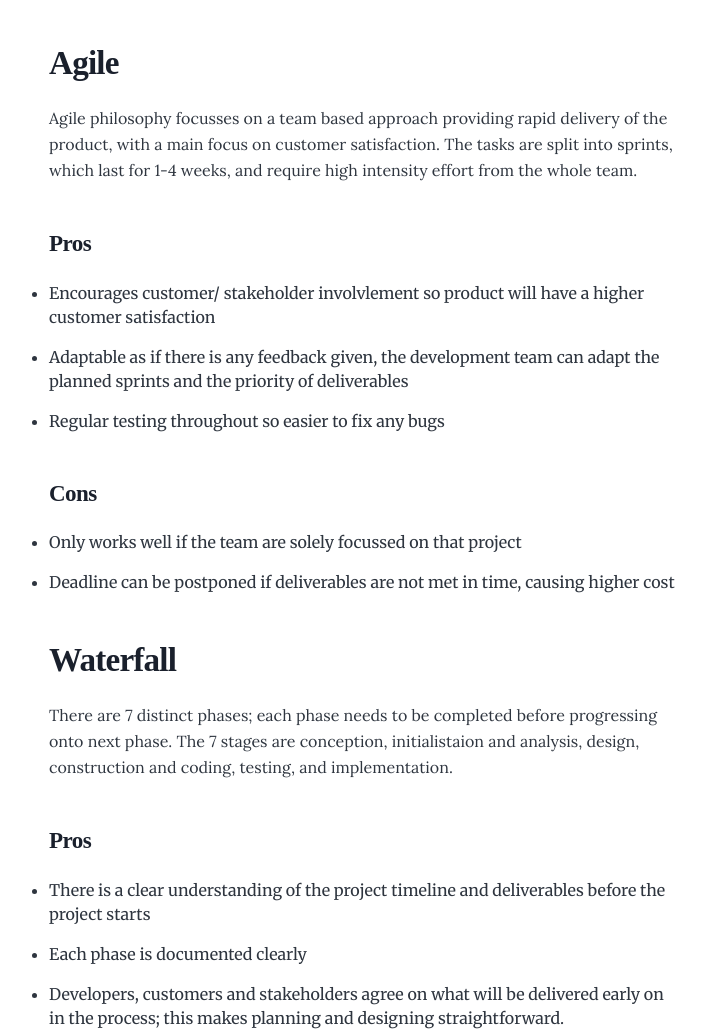
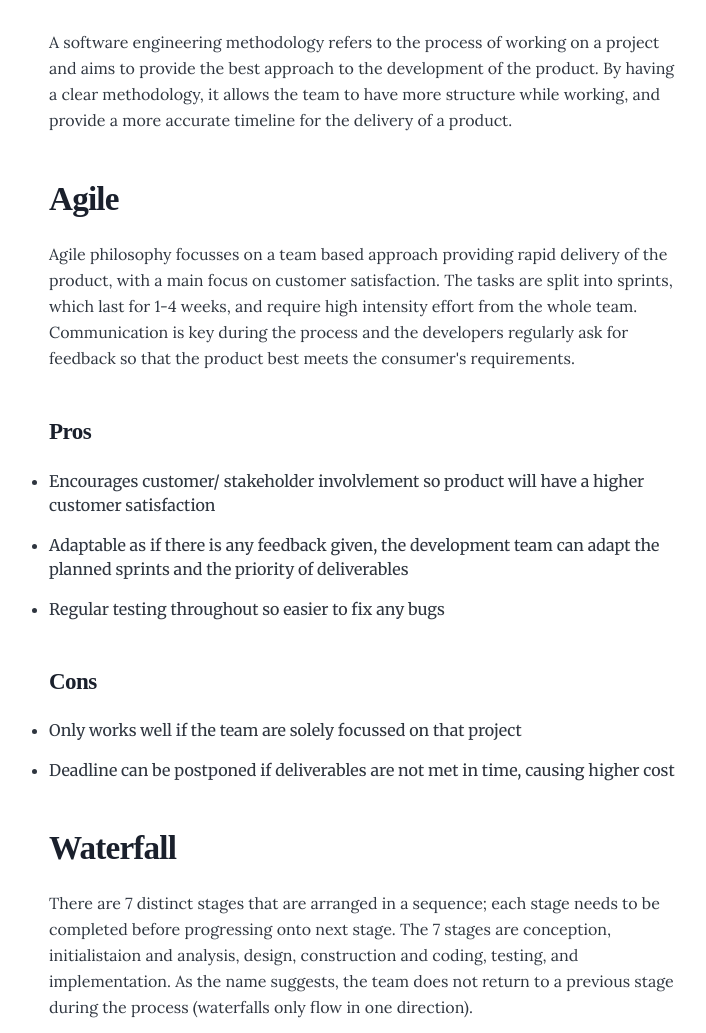
Before and after one commit to komalrathi/komalrathi.github.io, a Gatsby site: page /software-engineering-methodologies/ in a window 1280 px wide. Shown: the part 340-1373 px from the top of the page, without its empty margins (275-981 px from the left). Built offline with nearby package versions, Linux system fonts and the light colour scheme; Gatsby itself is replaced by a stand-in of ours; a web font is replaced by a local one.

Commit message:
update to blog post

```diff
--- a/content/blog/software-engineering-methodologies/index.md
+++ b/content/blog/software-engineering-methodologies/index.md
@@ -1,11 +1,12 @@
 ---
 title: "What are Software Engineering Methodologies?"
 date: "2021-08-09T22:12:03.284Z"
-description: "Comparing the 2 main software engineering methodologies"
+description: "Comparing the 3 main software engineering methodologies"
 ---
+A software engineering methodology refers to the process of working on a project and aims to provide the best approach to the development of the product. By having a clear methodology, it allows the team to have more structure while working, and provide a more accurate timeline for the delivery of a product.
 
 ## Agile
-Agile philosophy focusses on a team based approach providing rapid delivery of the product, with a main focus on customer satisfaction. The tasks are split into sprints, which last for 1-4 weeks, and require high intensity effort from the whole team.
+Agile philosophy focusses on a team based approach providing rapid delivery of the product, with a main focus on customer satisfaction. The tasks are split into sprints, which last for 1-4 weeks, and require high intensity effort from the whole team. Communication is key during the process and the developers regularly ask for feedback so that the product best meets the consumer's requirements.
 
 #### Pros
 - Encourages customer/ stakeholder involvlement so product will have a higher customer satisfaction
@@ -18,8 +19,9 @@ Agile philosophy focusses on a team based approach providing rapid delivery of t
 
 
 ## Waterfall
-There are 7 distinct phases; each phase needs to be completed before progressing onto next phase.
+There are 7 distinct stages that are arranged in a sequence; each stage needs to be completed before progressing onto next stage.
 The 7 stages are conception, initialistaion and analysis, design, construction and coding, testing, and implementation.
+As the name suggests, the team does not return to a previous stage during the process (waterfalls only flow in one direction).
 
 
 #### Pros
@@ -50,6 +52,5 @@ In order to create a lean system, you need to first identify the value in the pr
 - Lack of strategy specified so can lose sight of overall product
 
 
-
 ## My Opinion
 My ideal methodology would combine the structural aspect of waterfall with the flexibility of agile. Testing should be done regularly throughout the project but the goals and deadlines should be specified before the project starts. Also, stakeholder involvement should be present throughout production in order to best cater the product to the consumer.
```
